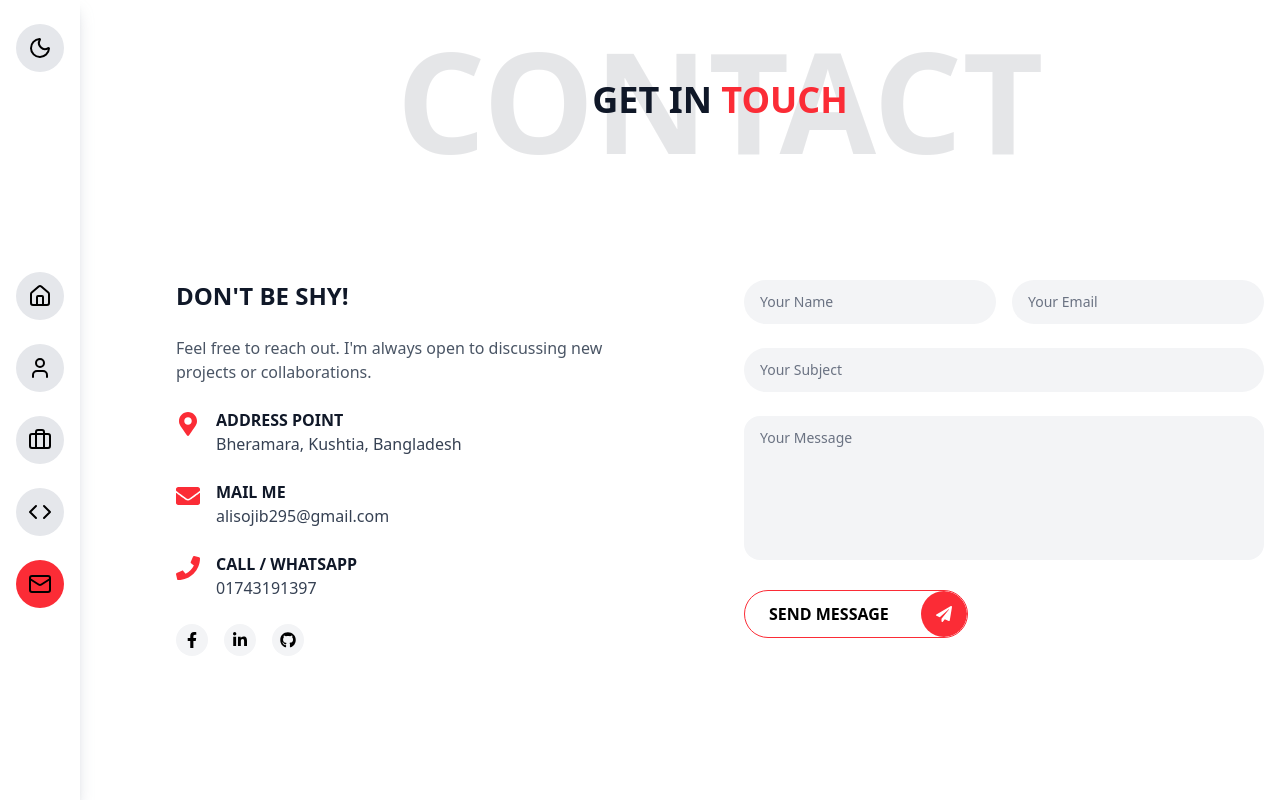
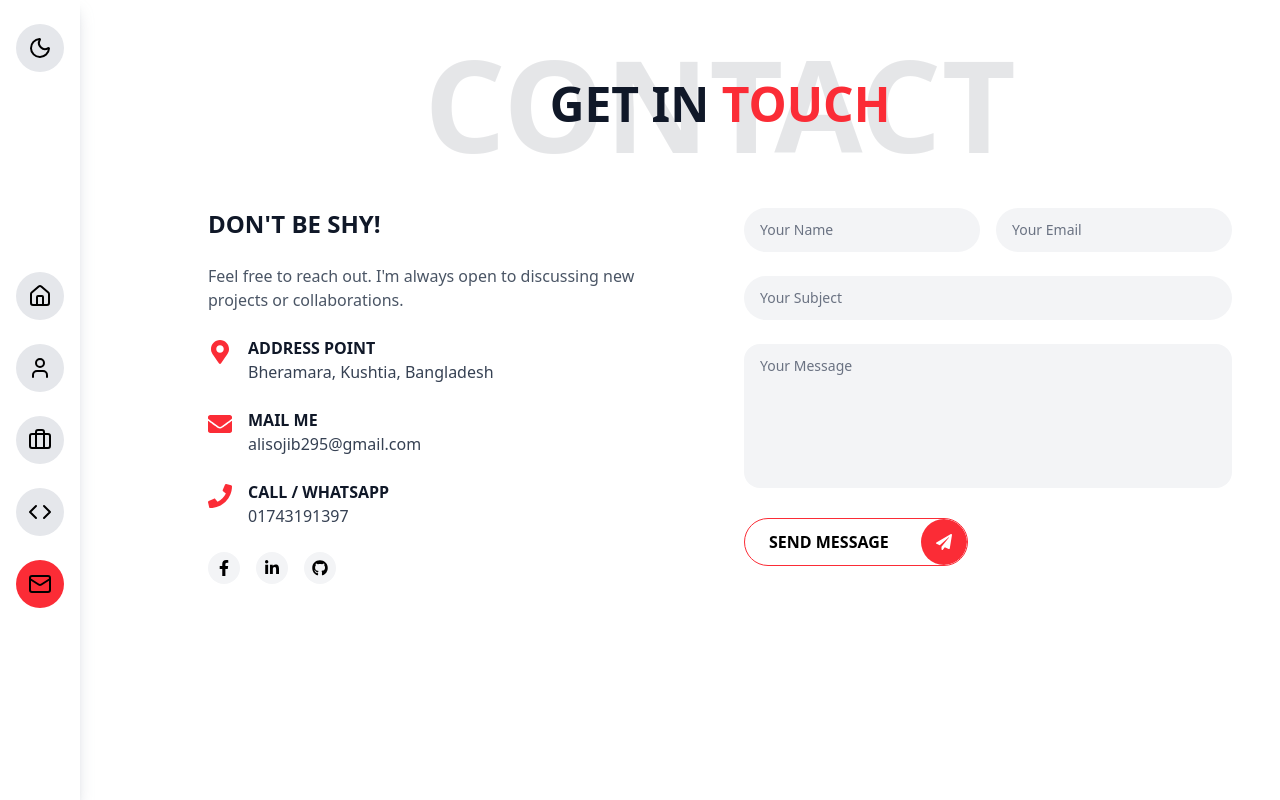
Before and after one commit to sojib-web/myProtFolio, a React (Vite) app: page /contact in a window 1280 px wide. Built offline with nearby package versions, Linux system fonts and the light colour scheme.

Commit message:
ProjectDetails resonsive

```diff
--- a/src/Contact/Contact.jsx
+++ b/src/Contact/Contact.jsx
@@ -48,7 +48,7 @@ const Contact = () => {
       animate={{ opacity: 1, y: 0 }}
       exit={{ opacity: 0, y: -30 }}
       transition={{ duration: 0.5 }}
-      className={`min-h-screen py-20 px-4 transition-colors duration-300 ${
+      className={`min-h-screen py-20 px-4 sm:px-6 lg:px-12 transition-colors duration-300 ${
         darkMode ? "bg-[#0f0f0f] text-white" : "bg-white text-gray-900"
       }`}
     >
@@ -61,17 +61,21 @@ const Contact = () => {
       <div className="max-w-7xl mx-auto">
         {/* Heading */}
         <div className="relative text-center mb-16">
-          <h2 className="text-4xl font-extrabold uppercase relative z-10">
+          <h2 className="text-4xl sm:text-5xl font-extrabold uppercase relative z-10">
             GET IN <span className="text-red-500">TOUCH</span>
           </h2>
-          <div className="absolute inset-0 flex items-center justify-center">
-            <span className="text-[100px] md:text-[140px] font-extrabold opacity-10 select-none pointer-events-none">
+          <div className="absolute inset-0 flex items-center justify-center pointer-events-none select-none">
+            {/* Responsive background text with clamp for smooth scaling */}
+            <span
+              className="font-extrabold opacity-10"
+              style={{ fontSize: "clamp(3rem, 10vw, 9rem)", lineHeight: 1 }}
+            >
               CONTACT
             </span>
           </div>
         </div>
 
-        <div className="grid md:grid-cols-2 gap-12 relative z-10 mt-40">
+        <div className="grid grid-cols-1 md:grid-cols-2 gap-12 relative z-10 mt-16 sm:mt-20">
           {/* Left Info */}
           <div className="space-y-6">
             <h3 className="text-2xl font-bold">DON'T BE SHY!</h3>
@@ -179,7 +183,7 @@ const Contact = () => {
                 name="user_name"
                 placeholder="Your Name"
                 required
-                className={`px-4 py-3 rounded-full text-sm outline-none ${
+                className={`px-4 py-3 rounded-full text-sm outline-none w-full ${
                   darkMode
                     ? "bg-[#1e1e1e] text-white placeholder-gray-500"
                     : "bg-gray-100 text-black placeholder-gray-500"
@@ -190,7 +194,7 @@ const Contact = () => {
                 name="user_email"
                 placeholder="Your Email"
                 required
-                className={`px-4 py-3 rounded-full text-sm outline-none ${
+                className={`px-4 py-3 rounded-full text-sm outline-none w-full ${
                   darkMode
                     ? "bg-[#1e1e1e] text-white placeholder-gray-500"
                     : "bg-gray-100 text-black placeholder-gray-500"
@@ -221,7 +225,7 @@ const Contact = () => {
 
             <button
               type="submit"
-              className={`relative group flex items-center justify-between w-56 h-12 px-6 py-3 rounded-full border font-semibold overflow-hidden transition-all duration-300 ${
+              className={`relative group flex items-center justify-between w-full sm:w-56 h-12 px-6 py-3 rounded-full border font-semibold overflow-hidden transition-all duration-300 ${
                 darkMode
                   ? "border-red-500 text-white hover:shadow-[0_0_10px_#ef4444]"
                   : "border-red-500 text-black hover:text-white hover:shadow-[0_0_10px_#ef4444]"
```
